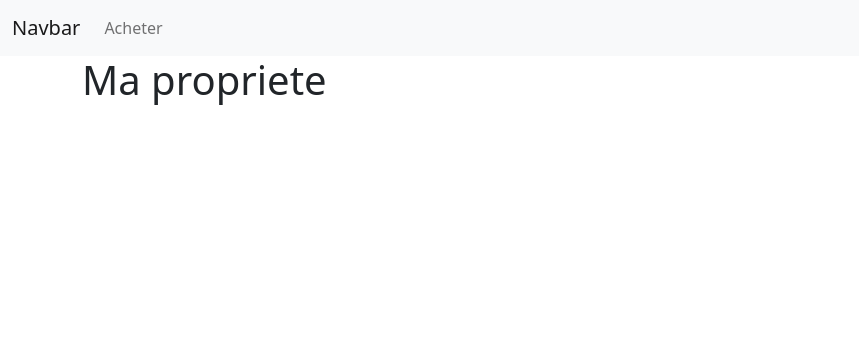
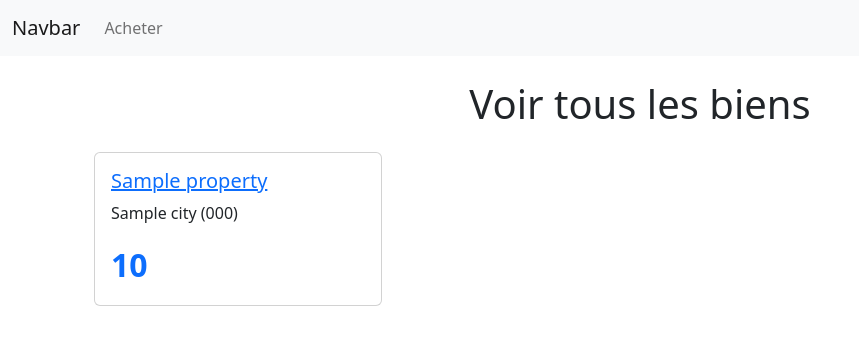
Before and after one commit to JRigaldo/MaSuperAgence, a Symfony app: template templates/property/index.html.twig in a window 1280 px wide. Shown: the top 345 px of the page, without its empty margins (0-859 px from the left). Run offline with Twig, Linux system fonts and the light colour scheme; the template is opened without the code that fills it: most values are stand-ins (such as "Sample title", 1, 10 or a date in 2020); some libraries are stand-ins or nearby versions.

Commit message:
add pagination

```diff
--- a/composer.json
+++ b/composer.json
@@ -12,6 +12,8 @@
         "doctrine/doctrine-bundle": "^2.7",
         "doctrine/doctrine-migrations-bundle": "^3.2",
         "doctrine/orm": "^2.13",
+        "fzaninotto/faker": "^1.5",
+        "knplabs/knp-paginator-bundle": "^5.9",
         "phpdocumentor/reflection-docblock": "^5.3",
         "phpstan/phpdoc-parser": "^1.8",
         "sensio/framework-extra-bundle": "^6.1",
--- a/config/bundles.php
+++ b/config/bundles.php
@@ -14,4 +14,5 @@ return [
     Sensio\Bundle\FrameworkExtraBundle\SensioFrameworkExtraBundle::class => ['all' => true],
     SymfonyCasts\Bundle\VerifyEmail\SymfonyCastsVerifyEmailBundle::class => ['all' => true],
     Doctrine\Bundle\FixturesBundle\DoctrineFixturesBundle::class => ['dev' => true, 'test' => true],
+    Knp\Bundle\PaginatorBundle\KnpPaginatorBundle::class => ['all' => true],
 ];
--- a/src/DataFixtures/Userfixtures.php
+++ b/src/DataFixtures/UserFixtures.php
@@ -7,7 +7,7 @@ use Doctrine\Bundle\FixturesBundle\Fixture;
 use Doctrine\Persistence\ObjectManager;
 use Symfony\Component\PasswordHasher\Hasher\UserPasswordHasherInterface;
 
-class Userfixtures extends Fixture
+class UserFixtures extends Fixture
 {
     /**
      * @param UserPasswordHasherInterface $encoder
--- /dev/null
+++ b/templates/property/_property.html.twig
@@ -0,0 +1,7 @@
+<div class="card mb-4" style="width: 18rem;">
+    <div class="card-body">
+        <a href="{{ path('property.show', {id: property.id, slug: property.slug}) }}"><h5 class="card-title">{{ property.title }}</h5></a>
+        <p class="card-text">{{ property.city }} ({{ property.postalCode }})</p>
+        <div class="text-primary" style="font-weight: bold; font-size: 2rem;">{{ property.formatedPrice}}</div>
+    </div>
+</div>
--- a/templates/property/index.html.twig
+++ b/templates/property/index.html.twig
@@ -3,6 +3,20 @@
 {% block title 'Les propriétés' %}
 
 {% block body %}
-<h1>Ma propriete</h1>
+
+    <div class="container mt-4">
+        <h1 class="mb-4 text-center">Voir tous les biens</h1>
+        <div class="row">
+            {% for property in properties %}
+                <div class="col-4">
+                    {% include('property/_property.html.twig') %}
+                </div>
+            {% endfor %}
+                <ul class="pagination justify-content-center">
+                    {{ knp_pagination_render(properties) }}
+                </ul>
+            </nav>
+        </div>
+    </div>
 
 {% endblock %}
```
Also changed, not shown: src/Controller/PropertyController.php (+8 -3 lines), src/DataFixtures/PropertyFixtures.php (added, +36 -0 lines), src/Repository/PropertyRepository.php (+4 -5 lines), 1 other file.
